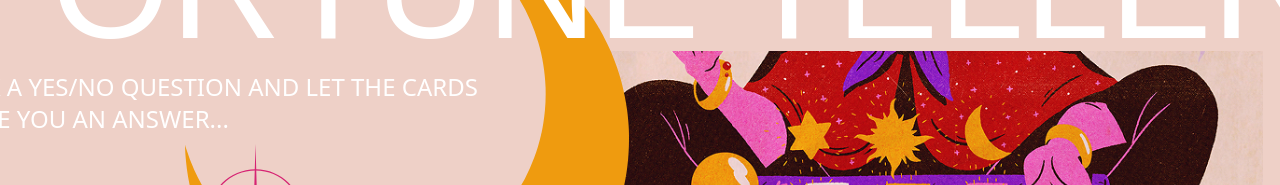
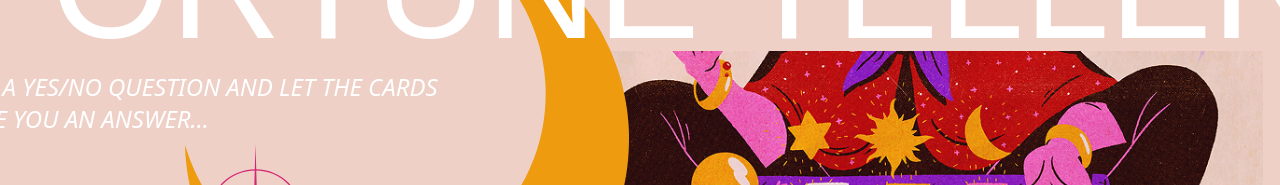
Before and after one commit to Leocoyere/fortune-teller, a React (Vite) app: page / in a window 1280 px wide. Shown: the part 311-496 px from the top of the page. Built offline with nearby package versions, Linux system fonts and the light colour scheme.

Commit message:
Italic style for catch phrase

```diff
--- a/src/pages/App.tsx
+++ b/src/pages/App.tsx
@@ -28,7 +28,7 @@ function App() {
 							reverse={false}
 							className="uppercase cosmic text-white text-right leading-none text-[12vw]"
 						/>
-						<p className="uppercase text-2xl font-light text-white">ASK A YES/NO QUESTION AND LET THE CARDS<br/> GIVE YOU AN ANSWER...</p>
+						<p className="uppercase text-2xl font-light text-white italic">ASK A <strong className="font-medium">YES/NO QUESTION</strong> AND LET THE CARDS<br/> GIVE YOU AN ANSWER...</p>
 				</section>
 			</div>
 			<AnimatedInput />
```
